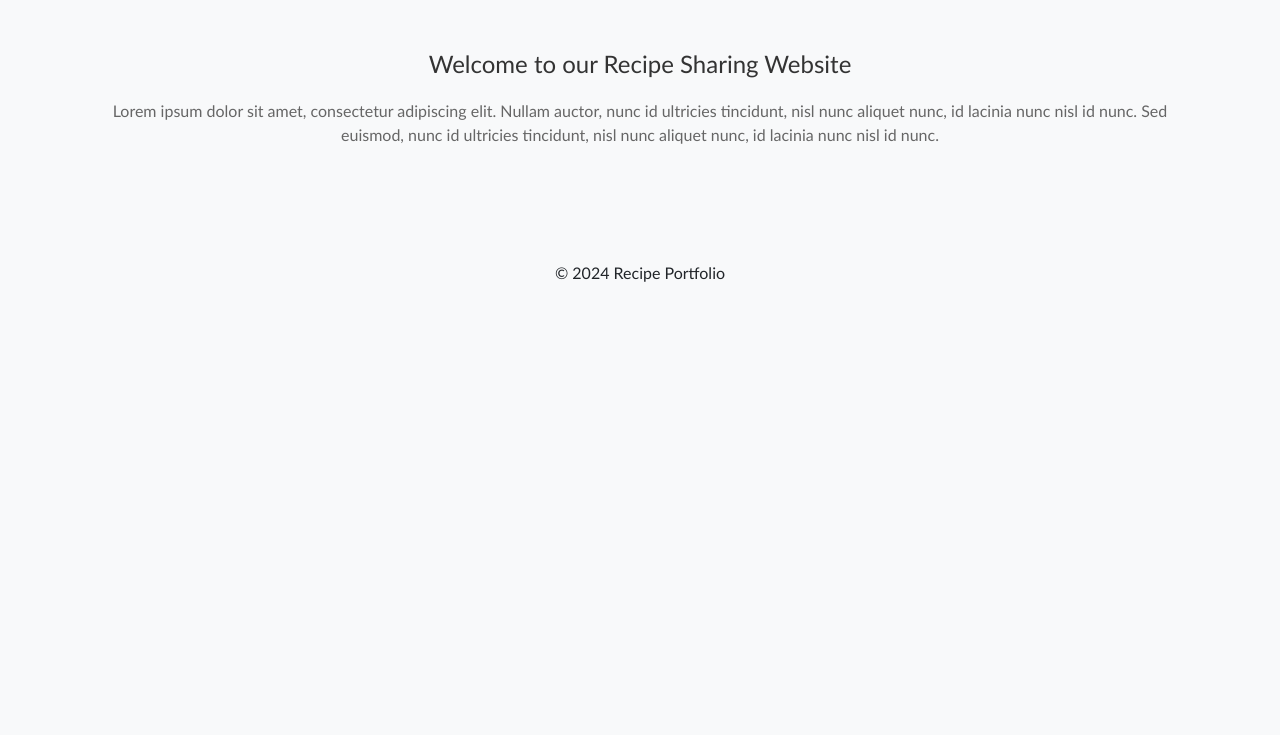
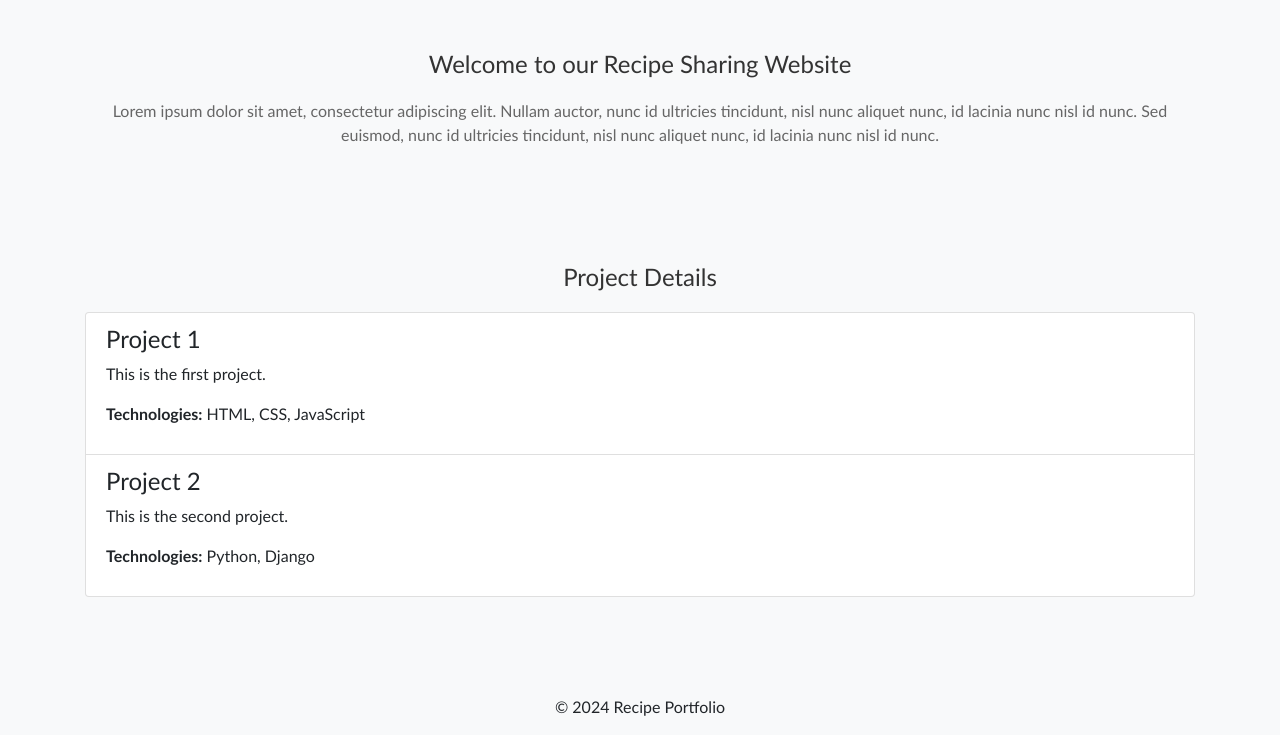
Before and after one commit to JoeDkhar/cia02-set4, a plain HTML site: page index.html in a window 1280 px wide. Shown: the part 909-1644 px from the top of the page. Before the commit the page ends 1210 px from the top, so only its background shows below. Drawn offline with nearby package versions, Linux system fonts and the light colour scheme.

Commit message:
new commit

```diff
--- a/index.html
+++ b/index.html
@@ -35,27 +35,26 @@
         .section {
             padding: 50px 0;
         }
-
     </style>
 <body>
     <!-- navigation bar(Home,Categorization(Veg , Non Veg)Recipe Gallery and Contact) -->
     <nav class="navbar navbar-expand-lg navbar-light bg-light">
         <div class="container-fluid">
-          <a class="navbar-brand" href="indexe.html">Recipe</a>
+          <a class="navbar-brand" href="index.html">Recipe</a>
           <button class="navbar-toggler" type="button" data-bs-toggle="collapse" data-bs-target="#navbarNav" aria-controls="navbarNav" aria-expanded="false" aria-label="Toggle navigation">
             <span class="navbar-toggler-icon"></span>
           </button>
           <div class="collapse navbar-collapse" id="navbarNav">
             <ul class="navbar-nav">
               <li class="nav-item">
-                <a class="nav-link active" aria-current="page" href="indexe.html">Home</a>
+                <a class="nav-link active" aria-current="page" href="index.html">Home</a>
               </li>
               <li class="nav-item dropdown">
                 <a class="nav-link dropdown-toggle" href="#" id="navbarDropdown" role="button" data-bs-toggle="dropdown" aria-expanded="false">
                   <i class="fa-solid fa-bowl-food"></i>Recipe Gallery
                 </a>
                 <ul class="dropdown-menu" aria-labelledby="navbarDropdown">
-                  <li><a class="dropdown-item" href="veg_gallery.html">Veg</a></li>
+                  <li><a class="dropdown-item" href="veg-gallery.html">Veg</a></li>
                   <li><a class="dropdown-item" href="non-veg.html">Non Veg</a></li>
                 </ul>
               </li>
@@ -81,11 +80,48 @@
             <p style="color: #666; font-size: 16px; text-align: center;">Lorem ipsum dolor sit amet, consectetur adipiscing elit. Nullam auctor, nunc id ultricies tincidunt, nisl nunc aliquet nunc, id lacinia nunc nisl id nunc. Sed euismod, nunc id ultricies tincidunt, nisl nunc aliquet nunc, id lacinia nunc nisl id nunc.</p>
         </div>
     </section>
+
+    <!-- Project Details Section -->
+    <section id="projects" class="section">
+        <div class="container">
+            <h2 style="color: #333; font-size: 24px; text-align: center; margin-bottom: 20px;">Project Details</h2>
+            <div id="project-list" class="list-group"></div>
+        </div>
+    </section>
+
     <footer>
         <div class="container text-center mt-5">
             <p>&copy; 2024 Recipe Portfolio</p>
         </div>
     </footer>
+
+    <script>
+        function fetchProjectDetails() {
+            const xhr = new XMLHttpRequest();
+            const url = 'projects.json';
+
+            xhr.open('GET', url, true);
+            xhr.onload = function () {
+                if (xhr.status === 200) {
+                    const projects = JSON.parse(xhr.responseText).projects;
+                    const projectList = document.getElementById('project-list');
+                    projects.forEach(project => {
+                        const projectItem = document.createElement('div');
+                        projectItem.className = 'list-group-item';
+                        projectItem.innerHTML = `
+                            <h4>${project.title}</h4>
+                            <p>${project.description}</p>
+                            <p><strong>Technologies:</strong> ${project.technologies.join(', ')}</p>
+                        `;
+                        projectList.appendChild(projectItem);
+                    });
+                }
+            };
+            xhr.send();
+        }
+
+        document.addEventListener('DOMContentLoaded', fetchProjectDetails);
+    </script>
+    <script src="https://cdn.jsdelivr.net/npm/bootstrap@5.3.3/dist/js/bootstrap.bundle.min.js" integrity="sha384-YvpcrYf0tY3lHB60NNkmXc5s9fDVZLESaAA55NDzOxhy9GkcIdslK1eN7N6jIeHz" crossorigin="anonymous"></script>
 </body>
-<script src="https://cdn.jsdelivr.net/npm/bootstrap@5.3.3/dist/js/bootstrap.bundle.min.js" integrity="sha384-YvpcrYf0tY3lHB60NNkmXc5s9fDVZLESaAA55NDzOxhy9GkcIdslK1eN7N6jIeHz" crossorigin="anonymous"></script>
 </html>
--- /dev/null
+++ b/projects.json
@@ -0,0 +1,14 @@
+{
+    "projects": [
+        {
+            "title": "Project 1",
+            "description": "This is the first project.",
+            "technologies": ["HTML", "CSS", "JavaScript"]
+        },
+        {
+            "title": "Project 2",
+            "description": "This is the second project.",
+            "technologies": ["Python", "Django"]
+        }
+    ]
+}
```
Also changed, not shown: projects.xml (added, +20 -0 lines), images/nonveg1.jpg (added), images/nonveg2.jpg (added), images/nonveg3.jpg (added), images/veg1.jpg (added), images/veg2.jpg (added), 3 other files.
